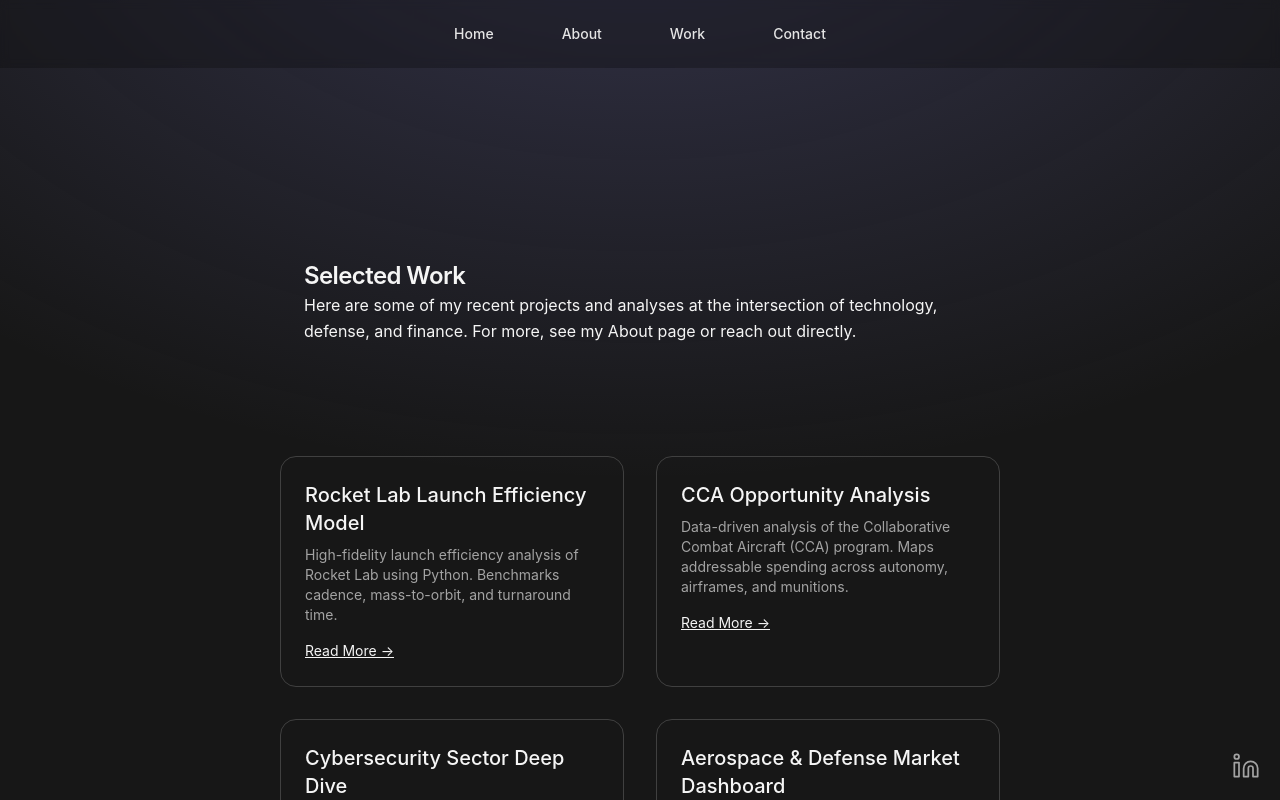
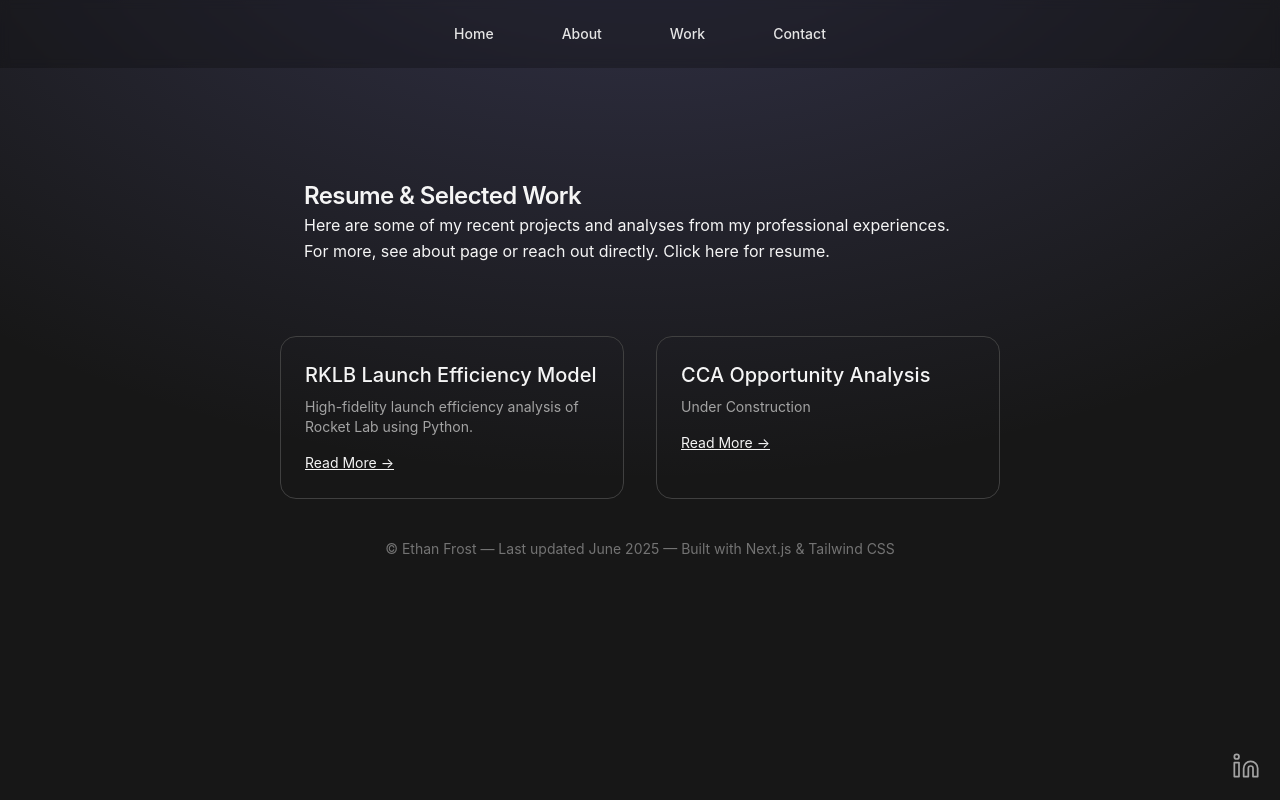
Before and after one commit to ethan-frost-xyz/personal-site, a Next.js app in the folder personal-site/: page /work in a window 1280 px wide. Shown: the top 800 px of the page. Built offline with nearby package versions, Linux system fonts and the light colour scheme.

Commit message:
flight from JFK to NBO

```diff
--- a/personal-site/src/app/about/page.tsx
+++ b/personal-site/src/app/about/page.tsx
@@ -14,8 +14,13 @@ export const metadata: Metadata = {
 const bioData = {
   title: "About",
   paragraphs: [
-    "I'm a Vermont‑raised equity research analyst living in New York City, working at the intersection of finance, defense, and technology. By day, I cover next generation aerospace & defense companies, as well as cybersecurity. I've always been drawn to tools, ideas, and technologies that change how things get built. I pride myself as a life long independent learner.",
-    "I spent my youth obsessed with getting more with less, particularly in school where I would rather be learning outside than inside the classroom. My background blends financial rigor with technical fluency, and I gravitate toward problems that don't come with a playbook. Whether it's modeling, writing, or building systems behind the scenes, I'm focused on clarity, speed, and impact."
+    "I spent my youth obsessed with getting more with less, particularly in school where I would rather be learning outside than inside the classroom.",
+    "While mostly covered on the bottom of my resume, here is a more detailed explanation of my interests (in no particular order):",
+    "[photo slide thing here]",
+    "Art History: Became a strong interest of mine after my time living in Berlin, my favorite artists are Kazimir Malevich, Joseph Turner, and ",
+    "Sports: Celtics, Patriots, and Crystal Palace FC",
+    "Chess: Here was my peak as a human being. No more tournaments, now enjoy the game casually",
+    "Film Photography (show photos from yellow stone, berlin, vermont tower thing, and kenya), Music (rate your music, my father was in a punk band in his youth, grew up with ramones), and US History (Presidents are my favorite way of learning)."
   ]
 };
 
@@ -42,7 +47,7 @@ const timelineData = [
       <ul className="list-disc list-inside text-sm text-neutral-400 space-y-1">
         <li>Developed AI advisor for non-target business students seeking finance careers.</li>
         <li>Conducted user research with students and career advisors to validate concept.</li>
-        <li>add why it failed.</li>
+        <li>Project was put on ice when I got an offer for my current job.</li>
       </ul>
     ),
   },
@@ -119,13 +124,13 @@ const timelineData = [
     ),
   },
   {
-    title: "Passed National and State Real Estate License (VT)",
+    title: "Passed National and State Real Estate License",
     date: "Winter Break 2020",
     location: "Burlington, VT",
     content: (
       <ul className="list-disc list-inside text-sm text-neutral-400 space-y-1">
         <li>Planted the seeds to the idea of leveraging unconventional exams to differentiate myself without internship experience.</li>
-        <li>I also picked up Photoshop, and created posters of my favorite musicians as Pokemon cards to sell to my friends.</li>
+        <li>I also picked up Photoshop, and created high res posters of my favorite musicians as <a href="" target="_blank" rel="noopener noreferrer" className="underline hover:text-neutral-300">Pokemon cards</a> to sell to people on instagram.</li>
       </ul>
     ),
   },
@@ -158,7 +163,7 @@ export default function AboutPage() {
         ))}
       </Section>
 
-      {/* ---------------- Timeline ---------------- */}
+      {/* ---------------- Timeline  Header---------------- */}
       <Section className="pt-0 pb-42">
         <div className="bg-neutral-900/70 rounded-2xl p-6 backdrop-blur-sm">
           <ScrollAnimation animation="fadeIn" delay={900} duration={800}>
@@ -170,8 +175,8 @@ export default function AboutPage() {
       </Section>
 
       {/* ---------------- Footer ---------------- */}
-      <footer className="pt-12 text-sm text-neutral-500">
-        © Ethan Frost — Last updated June 2025 - Built from scratch with Next.js and Tailwind CSS via Cursor
+      <footer className="py-8 text-center text-sm text-neutral-500">
+      © Ethan Frost — Last updated June 2025 — Built with Next.js & Tailwind CSS
       </footer>
     </main>
   );
--- a/personal-site/src/app/contact/page.tsx
+++ b/personal-site/src/app/contact/page.tsx
@@ -3,11 +3,10 @@ import Card from "@/components/ui/card"
 
 export default function Page() {
   return (
-    <main className="max-w-4xl mx-auto mt-20 space-y-12">
+    <main className="max-w-4xl mx-auto mt-50 space-y-0">
       <Section>
         <H2>Get in Touch</H2>
         <P className="max-w-2xl">
-          I&apos;m always interested in connecting with fellow professionals in finance, defense, and technology.
           Feel free to reach out through any of the channels below.
         </P>
       </Section>
@@ -17,7 +16,7 @@ export default function Page() {
         <Card
           title="Email"
           description="For professional inquiries and collaborations"
-          href="mailto:your.email@example.com"
+          href="mailto:ethanfrostbvt@gmail.com"
         />
 
         {/* LinkedIn Section */}
@@ -27,26 +26,25 @@ export default function Page() {
           href="https://www.linkedin.com/in/ethan-frost-/"
         />
 
-        {/* Twitter Section */}
+        {/* RYM Section */}
         <Card
-          title="Twitter"
-          description="Follow for industry insights"
-          href="https://twitter.com/your-handle"
+          title="Rate Your Music (RYM)"
+          description="Goodreads for music"
+          href="rateyourmusic.com/ethanfrost"
         />
 
         {/* GitHub Section */}
         <Card
           title="GitHub"
-          description="Check out my code"
+          description="Check out my projects"
           href="https://github.com/ethan-frost-xyz"
         />
       </div>
 
-      <Section>
-        <P className="text-sm text-neutral-500">
-          I typically respond to emails within 24 hours. For urgent matters, please indicate so in the subject line.
-        </P>
-      </Section>
+      {/* ---------------- Footer ---------------- */}
+      <footer className="py-8 text-center text-sm text-neutral-500">
+        © Ethan Frost — Last updated June 2025 — Built with Next.js & Tailwind CSS
+      </footer>
     </main>
   )
 }
--- a/personal-site/src/app/page.tsx
+++ b/personal-site/src/app/page.tsx
@@ -95,7 +95,7 @@ export default function Home() {
     </main>
       {/* ---------------- Footer ---------------- */}
       <footer className="py-8 text-center text-sm text-neutral-500">
-        © Ethan Frost — Last updated June 2025 — Built with Next.js & Tailwind via Cursor
+      © Ethan Frost — Last updated June 2025 — Built with Next.js & Tailwind CSS
       </footer>
     </>
   );
--- a/personal-site/src/app/work/cca-opportunity-analysis/page.tsx
+++ b/personal-site/src/app/work/cca-opportunity-analysis/page.tsx
@@ -7,15 +7,19 @@ export default function Page() {
       <Section>
         <H2>CCA Opportunity Analysis</H2>
         <P className="text-neutral-400 mb-4">
-          Data-driven analysis of the Collaborative Combat Aircraft (CCA) program. Maps addressable spending across autonomy, airframes, and munitions.
+          Data-driven analysis of the Collaborative Combat Aircraft (CCA) program.
         </P>
         <P>
-          [Project writeup goes here. Add your analysis, charts, and findings.]
+          [Under Construction]
         </P>
         <Button asChild variant="secondary" className="mt-8">
           <Link href="/work">← Back to Work</Link>
         </Button>
       </Section>
+      {/* ---------------- Footer ---------------- */}
+      <footer className="py-8 text-center text-sm text-neutral-500">
+      © Ethan Frost — Last updated June 2025 — Built with Next.js & Tailwind CSS
+      </footer>
     </main>
   );
 }
--- a/personal-site/src/app/work/page.tsx
+++ b/personal-site/src/app/work/page.tsx
@@ -3,43 +3,34 @@ import { Section, H2, P } from "@/components/primitives";
 
 export default function Page() {
   return (
-    <main className="max-w-4xl mx-auto mt-20 space-y-12">
+    <main className="max-w-4xl mx-auto mt-50 space-y-2">
       <Section>
-        <H2>Selected Work</H2>
+        <H2>Resume & Selected Work</H2>
         <P className="max-w-2xl">
-          Here are some of my recent projects and analyses at the intersection of technology, defense, and finance. For more, see my About page or reach out directly.
+          Here are some of my recent projects and analyses from my professional experiences. For more, see about page or reach out directly.
+          Click here for resume.
         </P>
       </Section>
 
       <div className="grid gap-8 md:grid-cols-2">
         {/* Rocket Lab Project */}
         <Card
-          title="Rocket Lab Launch Efficiency Model"
-          description="High-fidelity launch efficiency analysis of Rocket Lab using Python. Benchmarks cadence, mass-to-orbit, and turnaround time."
+          title="RKLB Launch Efficiency Model"
+          description="High-fidelity launch efficiency analysis of Rocket Lab using Python."
           href="/work/rocket-lab-model"
         />
 
         {/* CCA Opportunity Analysis */}
         <Card
           title="CCA Opportunity Analysis"
-          description="Data-driven analysis of the Collaborative Combat Aircraft (CCA) program. Maps addressable spending across autonomy, airframes, and munitions."
+          description="Under Construction"
           href="/work/cca-opportunity-analysis"
         />
-
-        {/* Placeholder Project 1 */}
-        <Card
-          title="Cybersecurity Sector Deep Dive"
-          description="Comprehensive review of leading cybersecurity firms and their defense sector impact."
-          href="#"
-        />
-
-        {/* Placeholder Project 2 */}
-        <Card
-          title="Aerospace & Defense Market Dashboard"
-          description="Interactive dashboard for tracking next-gen aerospace and defense companies."
-          href="#"
-        />
       </div>
+      {/* ---------------- Footer ---------------- */}
+      <footer className="py-8 text-center text-sm text-neutral-500">
+      © Ethan Frost — Last updated June 2025 — Built with Next.js & Tailwind CSS
+      </footer>
     </main>
   );
 }
--- a/personal-site/src/app/work/rocket-lab-model/page.tsx
+++ b/personal-site/src/app/work/rocket-lab-model/page.tsx
@@ -554,11 +554,9 @@ export default function Page() {
         </div>
       </Section>
 
-      {/* ---------------- Footer Navigation ---------------- */}
-      <footer className="py-8 text-center border-t border-neutral-800">
-        <Muted>
-          Built with Python, SciPy, and data-driven insights
-        </Muted>
+      {/* ---------------- Footer ---------------- */}
+      <footer className="py-8 text-center text-sm text-neutral-500">
+      © Ethan Frost — Last updated June 2025 — Built with Next.js & Tailwind CSS
       </footer>
     </main>
     </RocketLabProvider>
```
Also changed, not shown: personal-site/content/work/rocket-lab.mdx (deleted, +0 -16 lines).
